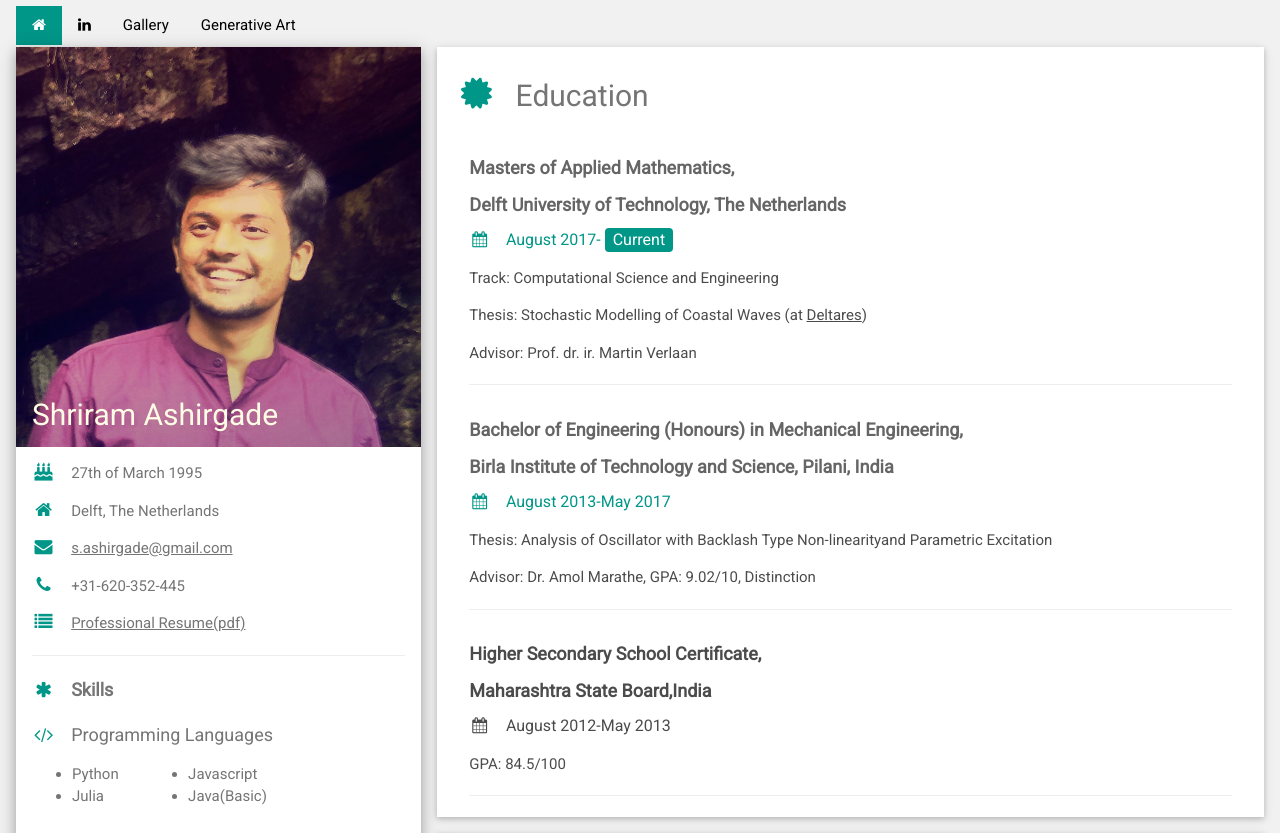
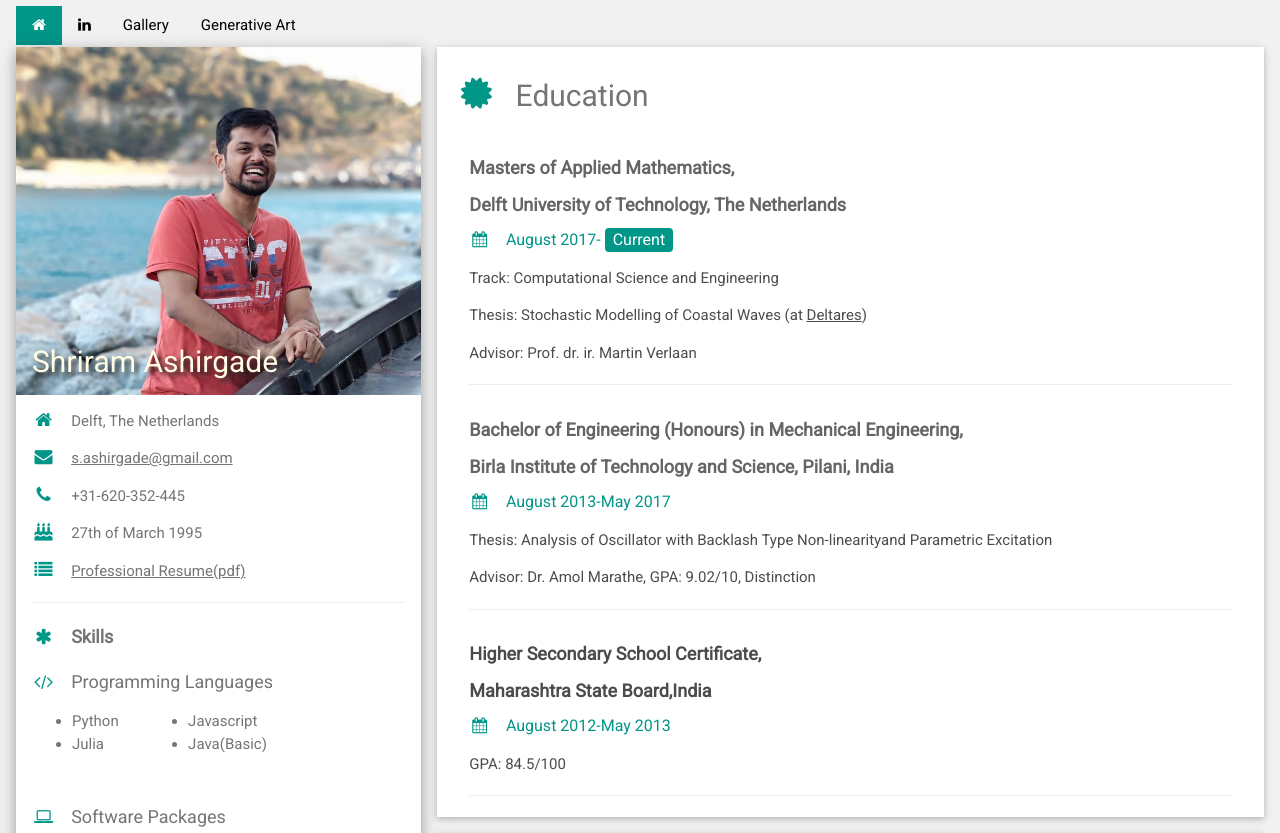
Before and after one commit to ShriRambo/ShriRambo.github.io, a plain HTML site: page index.html in a window 1280 px wide. Shown: the top 833 px of the page. Drawn offline with nearby package versions, Linux system fonts and the light colour scheme.

Commit message:
Profile Pic update

```diff
--- a/index.html
+++ b/index.html
@@ -1,6 +1,6 @@
 <!DOCTYPE html>
 <html>
-<title>Résumé</title>
+<title>Shriram|Profile</title>
 <meta charset="UTF-8">
 <meta name="viewport" content="width=device-width, initial-scale=1">
 <link rel="stylesheet" href="https://www.w3schools.com/w3css/4/w3.css">
@@ -57,19 +57,19 @@ html,body,h1,h2,h3,h4,h5,h6 {font-family: "Roboto", sans-serif}
 
       <div class="w3-white w3-text-grey w3-card-4">
         <div class="w3-display-container">
-          <img src="./Resources/pic.jpg" style="width:100%" alt="Avatar">
+          <img src="./Resources/pic2.jpg" style="width:100%" alt="Avatar">
           <div class="w3-display-bottomleft w3-container w3-text-black">
-            <h2 style="color:#fffce5;">Shriram Ashirgade</h2>
+            <h2 style="color:#fffce5;  text-shadow: 4px 4px 5px #1f1f1f;">Shriram Ashirgade</h2>
           </div>
         </div>
         <div class="w3-container">
           <!--
             <p><i class="fa fa-graduation-cap fa-fw w3-margin-right w3-large w3-text-teal"></i>MSc Applied Mathematics, TU Delft</p>
            -->
-          <p><i class="fa fa-birthday-cake fa-home fa-fw w3-margin-right w3-large w3-text-teal"></i>27th of March 1995</p>
           <p><i class="fa fa-home fa-fw w3-margin-right w3-large w3-text-teal"></i>Delft, The Netherlands</p>
           <p><i class="fa fa-envelope fa-fw w3-margin-right w3-large w3-text-teal" ></i><a href="mailto:s.ashirgade@gmail.com">s.ashirgade@gmail.com</a></p>
           <p><i class="fa fa-phone fa-fw w3-margin-right w3-large w3-text-teal"></i>+31-620-352-445</p>
+          <p><i class="fa fa-birthday-cake fa-home fa-fw w3-margin-right w3-large w3-text-teal"></i>27th of March 1995</p>
           <p><i class="fa fa-list fa-fw w3-margin-right w3-large w3-text-teal"></i><a href="./Resources/Professional_CV.pdf">Professional Resume(pdf)</a></p>
           <hr>
 
@@ -153,7 +153,7 @@ html,body,h1,h2,h3,h4,h5,h6 {font-family: "Roboto", sans-serif}
         <div class="w3-container">
           <h5 class="opaq-70"><b>Higher Secondary School Certificate,</b></h5>
           <h5 class="opaq-70"><b> Maharashtra State Board,India</b></h5>
-          <h6 class="opaq-70"><i class="fa fa-calendar fa-fw w3-margin-right"></i>August 2012-May 2013</h6>
+          <h6 class="w3-text-teal"><i class="fa fa-calendar fa-fw w3-margin-right"></i>August 2012-May 2013</h6>
           <p class="opaq-70">GPA: 84.5/100</p>
           <hr>
         </div>
```
Also changed, not shown: Resources/pic2 - Copy.jpg (added), Resources/pic2.jpg (added).
